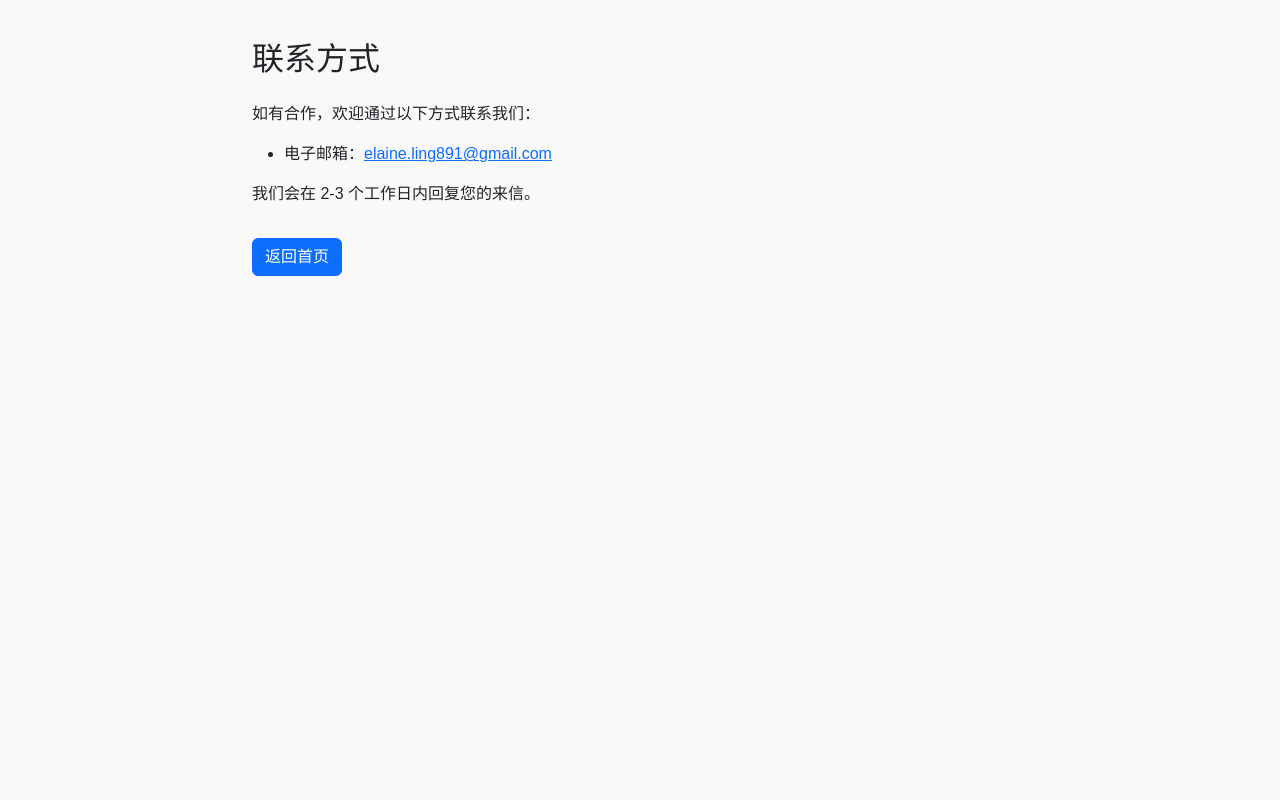
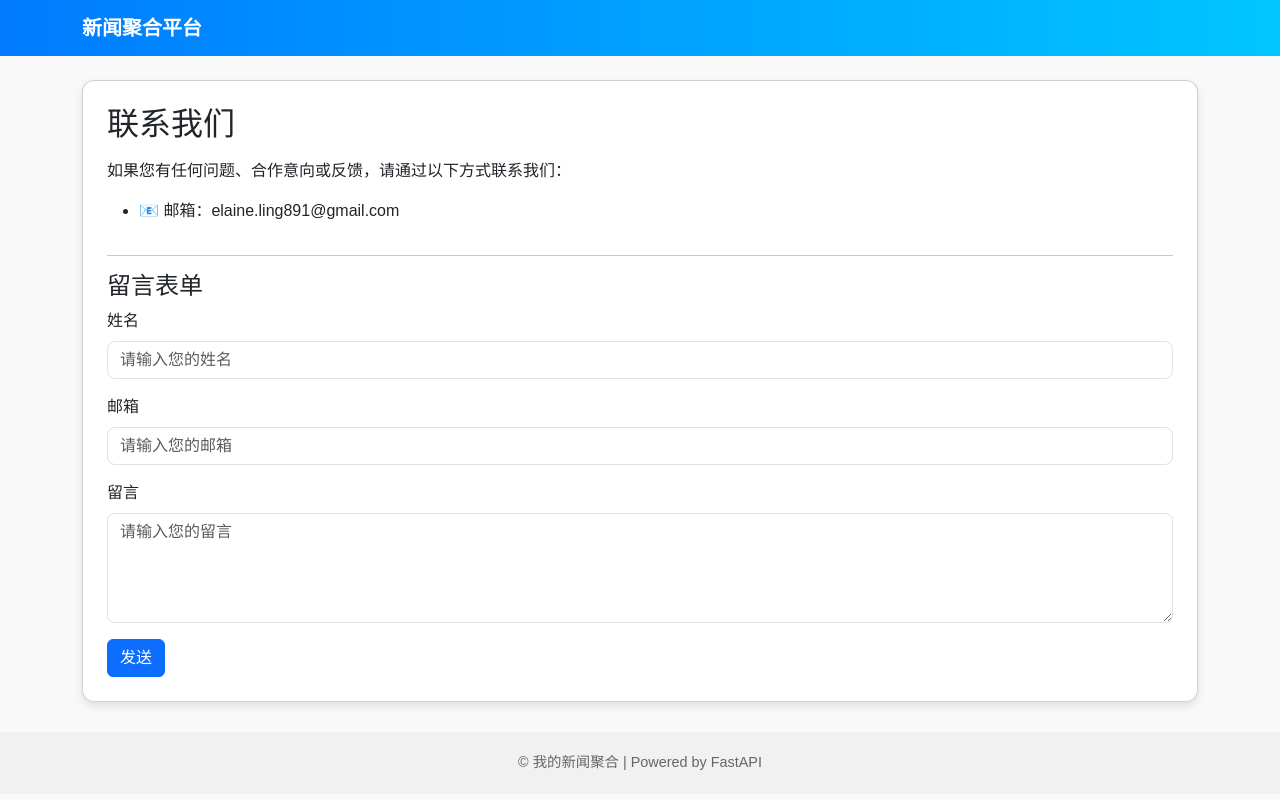
Before and after one commit to elaineling891-ux/MyNews, a FastAPI app: page /contact in a window 1280 px wide. Run offline with FastAPI, Linux system fonts and the light colour scheme; data that the repository does not hold is empty.

Commit message:
Update contact.html

```diff
--- a/templates/contact.html
+++ b/templates/contact.html
@@ -2,23 +2,54 @@
 <html lang="zh">
 <head>
   <meta charset="UTF-8">
-  <title>联系方式</title>
+  <title>联系我们 - 新闻聚合平台</title>
   <meta name="viewport" content="width=device-width, initial-scale=1">
   <link href="https://cdn.jsdelivr.net/npm/bootstrap@5.3.0/dist/css/bootstrap.min.css" rel="stylesheet">
   <style>
     body { background-color: #f9f9f9; font-family: "Microsoft YaHei", sans-serif; }
-    .container { max-width: 800px; margin-top: 40px; }
+    .navbar { background: linear-gradient(90deg, #007bff, #00c6ff); }
+    .navbar-brand { color: white !important; font-weight: bold; }
+    .card { border-radius: 12px; box-shadow: 0 4px 10px rgba(0,0,0,0.1); }
+    .form-control { border-radius: 8px; }
+    footer { margin-top: 30px; text-align: center; padding: 20px; background-color: #f1f1f1; font-size: 0.9rem; color: #666; }
   </style>
 </head>
 <body>
+<nav class="navbar navbar-expand-lg">
   <div class="container">
-    <h2 class="mb-4">联系方式</h2>
-    <p>如有合作，欢迎通过以下方式联系我们：</p>
+    <a class="navbar-brand" href="/">新闻聚合平台</a>
+  </div>
+</nav>
+
+<div class="container mt-4">
+  <div class="card p-4">
+    <h2 class="mb-3">联系我们</h2>
+    <p>如果您有任何问题、合作意向或反馈，请通过以下方式联系我们：</p>
     <ul>
-      <li>电子邮箱：<a href="mailto:elaine.ling891@gmail.com">elaine.ling891@gmail.com</a></li>
+      <li>📧 邮箱：elaine.ling891@gmail.com</li>
     </ul>
-    <p>我们会在 2-3 个工作日内回复您的来信。</p>
-    <a href="/" class="btn btn-primary mt-3">返回首页</a>
+    <hr>
+    <h4>留言表单</h4>
+    <form>
+      <div class="mb-3">
+        <label class="form-label">姓名</label>
+        <input type="text" class="form-control" placeholder="请输入您的姓名">
+      </div>
+      <div class="mb-3">
+        <label class="form-label">邮箱</label>
+        <input type="email" class="form-control" placeholder="请输入您的邮箱">
+      </div>
+      <div class="mb-3">
+        <label class="form-label">留言</label>
+        <textarea class="form-control" rows="4" placeholder="请输入您的留言"></textarea>
+      </div>
+      <button type="submit" class="btn btn-primary">发送</button>
+    </form>
   </div>
+</div>
+
+<footer>
+  &copy; {{ year }} 我的新闻聚合 | Powered by FastAPI
+</footer>
 </body>
 </html>
```
